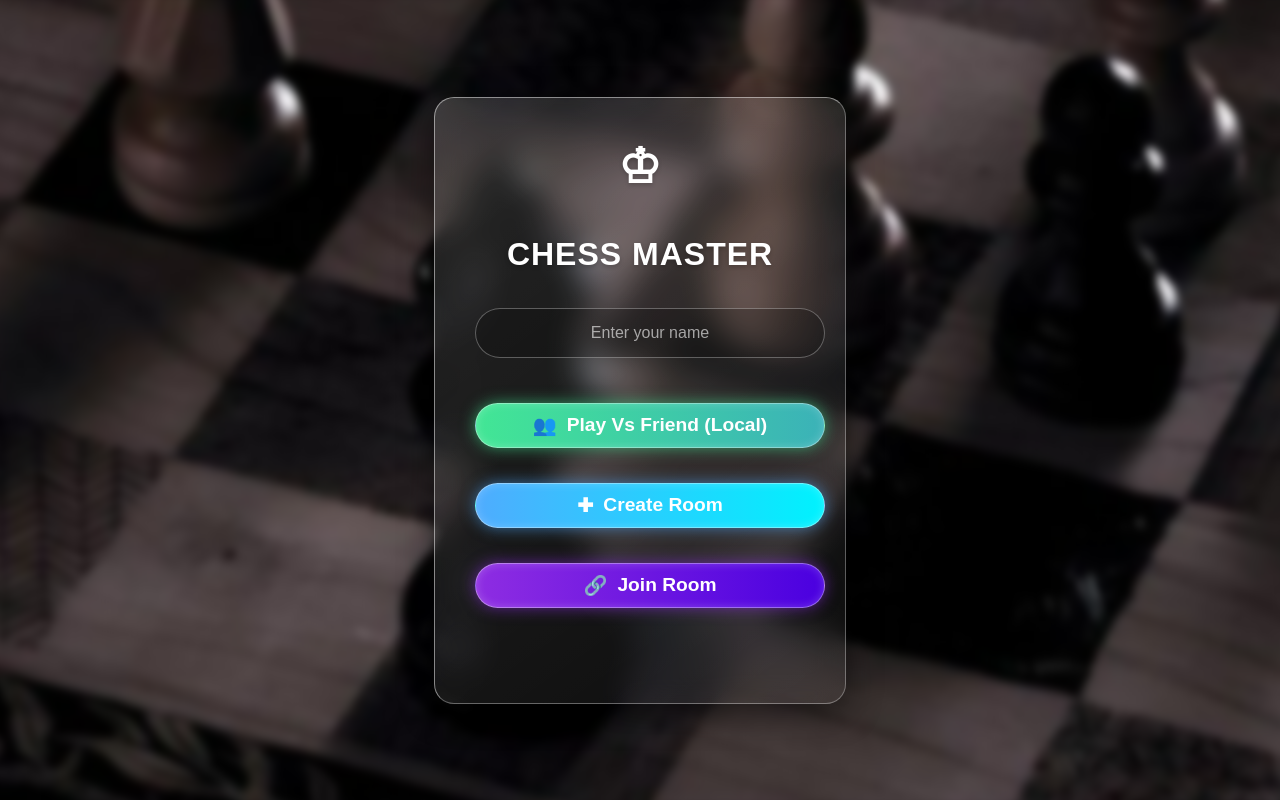
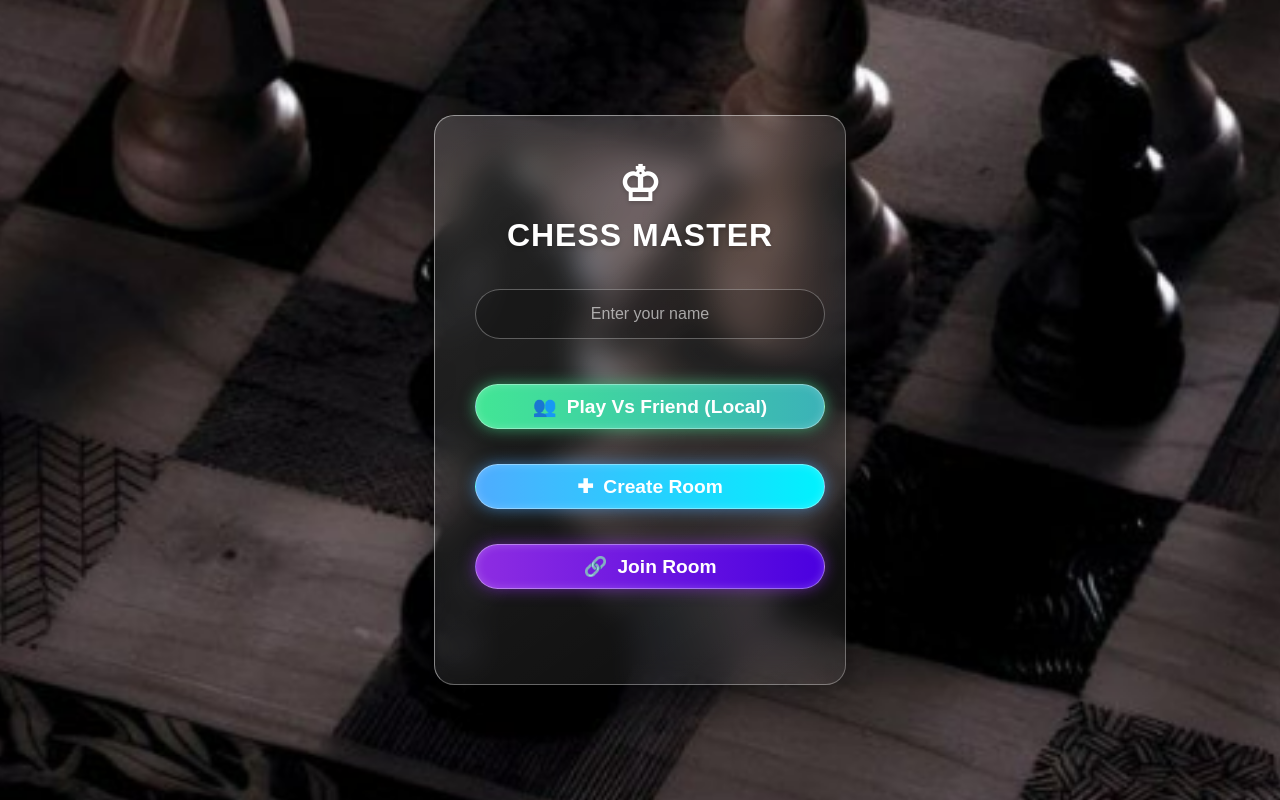
Before and after one commit to bhautikkk/chess, a website: page index.html in a window 1280 px wide. Drawn offline with nearby package versions, Linux system fonts and the light colour scheme; no server answers.

Commit message:
fix: Update title layout and background visibility

```diff
--- a/index.html
+++ b/index.html
@@ -43,7 +43,7 @@
         <!-- Glass Card Container -->
         <div class="glass-card">
             <h1 class="game-title">
-                <span class="crown-icon">♔</span><br>
+                <span class="crown-icon">♔</span>
                 CHESS MASTER
             </h1>
 
--- a/style.css
+++ b/style.css
@@ -70,8 +70,7 @@ body {
     width: 100%;
     height: 100%;
     background: url('bg.png') no-repeat center center/cover;
-    filter: blur(4px);
-    /* Slight blur ("halka sa") */
+    /* filter: blur(4px); Removed to let background be visible */
     z-index: -1;
     transform: scale(1.02);
     /* Slight scale to hide blurred edges */
```
